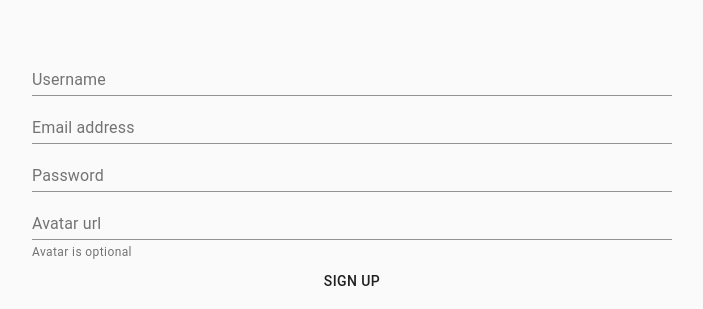
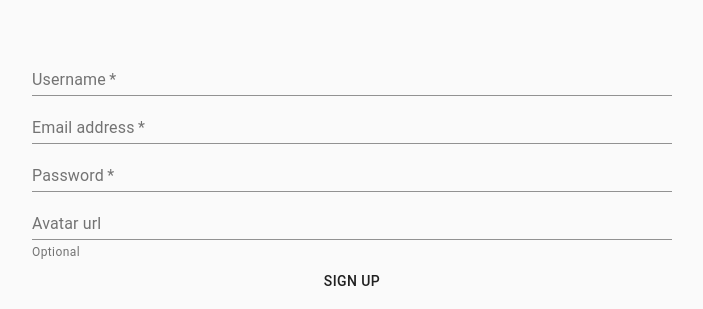
Before and after one commit to maturc/lavander, a React (Create React App) app in the folder client/: page / in a window 1280 px wide. Both pictures are taken after typing "Sample", "Sample" into the empty fields and a click on the button "CREATE A NEW ACCOUNT". Shown: the part 208-517 px from the top of the page, without its empty margins (288-991 px from the left). Built offline with nearby package versions, Linux system fonts and the light colour scheme; no server answers.

Commit message:
added signup validation and moved grid style ->css

```diff
--- a/client/src/components/LogIn.tsx
+++ b/client/src/components/LogIn.tsx
@@ -1,16 +1,8 @@
 import React, { useState } from 'react';
 import { TextField, Button, Grid } from '@material-ui/core';
-import { makeStyles } from '@material-ui/core/styles';
 import fetchInterface from './custom_hooks/fetchInterface';
 
-const useStyles = makeStyles({
-  gridHeight: {
-    height: '100vh'
-  }
-});
 function LogIn(props: any) {
-  const classes = useStyles();
-
   const [email, setEmail] = useState<string>("");
   const [password, setPassword] = useState<string>("");
   const [isLoginValid, setIsLoginValid] = useState<boolean>(true);
@@ -49,7 +41,7 @@ function LogIn(props: any) {
   }
   return(
     <Grid container justify="center">
-      <Grid className={classes.gridHeight} xs={12} sm={6} container item direction="column" justify="center">
+      <Grid className="grid-height" xs={12} sm={6} container item direction="column" justify="center">
         <TextField value={email}    onChange={(e)=>setEmail   (e.target.value)} label="Email address" error={!isLoginValid} />
         <TextField value={password} onChange={(e)=>setPassword(e.target.value)} label="Password"      error={!isLoginValid} helperText={ isLoginValid ? "" : "Invalid credentials!" } />
         <Button onClick={handleButton}>Log in</Button>
--- a/client/src/components/Registration.tsx
+++ b/client/src/components/Registration.tsx
@@ -1,41 +1,86 @@
 import React, { useState } from 'react';
 import fetchInterface from './custom_hooks/fetchInterface';
 import { Grid, TextField, Button } from '@material-ui/core';
-import { makeStyles } from '@material-ui/core/styles';
+import useIsVarcharValidation from './custom_hooks/useIsVarcharValidation';
+import useEmailValidation from './custom_hooks/useEmailValidation';
 
-const useStyles = makeStyles({
-  gridHeight: {
-    height: '100vh'
+function Registration(props: any) {
+  const [username, setUsername] = useState<string>("");
+  const [email,    setEmail   ] = useState<string>("");
+  const [password, setPassword] = useState<string>("");
+  const [avatar,   setAvatar  ] = useState<string>("");
+  //validation
+  const [isUsernameValid, setIsUsernameValid] = useState<boolean>(true);
+  const [isEmailValid,    setIsEmailValid   ] = useState<boolean>(true);
+  const [isPasswordValid, setIsPasswordValid] = useState<boolean>(true);
+  const [isAvatarValid,   setIsAvatarValid  ] = useState<boolean>(true);
+  /* const [isInitialRender, setIsInitialRender] = useState<boolean>(true); */
+
+/*   function isVarcharValid (value: string, callback: Function, lower: number = 2, upper: number = 45): void {
+    if(value.length > upper || value.length < lower)
+      callback( false );
+    else
+      callback( true );
   }
-});
-function Registration(props: any) {
-  const classes = useStyles();
+  function validateEmail(adress: string) {
+    const re = /^(([^<>()[\]\\.,;:\s@"]+(\.[^<>()[\]\\.,;:\s@"]+)*)|(".+"))@((\[[0-9]{1,3}\.[0-9]{1,3}\.[0-9]{1,3}\.[0-9]{1,3}\])|(([a-zA-Z\-0-9]+\.)+[a-zA-Z]{2,}))$/;
+    return re.test(String(adress).toLowerCase());
+  } */
+  useIsVarcharValidation( username, setIsUsernameValid );
+  useIsVarcharValidation( password, setIsPasswordValid, 4 );
+  useIsVarcharValidation( avatar,   setIsAvatarValid, 0, 200 );
+  useEmailValidation    ( email,    setIsEmailValid );
+  /* useEffect(() => {
+    if(!isInitialRender)
+      isVarcharValid( username, setIsUsernameValid );
+  }, [username]);
 
-  const [username, setUsername] = useState<string>("");
-  const [email, setEmail] = useState<string>("");
-  const [password, setPassword] = useState<string>("");
-  const [avatar, setAvatar] = useState<string>("");
+  useEffect(() => {
+    if(email.length > 45 || email.length < 4)
+      setIsEmailValid(false);
+    else
+      setIsEmailValid( validateEmail( email ) );
+  }, [email]);
 
+  useEffect(() => {
+    isVarcharValid( password, setIsPasswordValid, 4 );
+  }, [password]);
+  useEffect(() => {
+    isVarcharValid ( avatar, setIsAvatarValid, 0, 200 );
+  }, [avatar]);
+
+  useEffect(() => {
+    setIsInitialRender(false);
+  }, []); */
   function handleButton() {
+    if(isUsernameValid && isEmailValid && isPasswordValid && isAvatarValid && (username || email || password)) {
       const body = JSON.stringify({
         username: username,
         email: email,
         password: password,
         avatar: avatar
       });
-    fetchInterface("/users/signup", "post", body)
+      fetchInterface( "/users/signup", "post", body )
         .then((data)=> {
-        console.log(data);
+          console.log( data );
+        })
+        .catch( err => {
+          alert( "Could not sign up!" );
         });
+    } else {
+        setIsUsernameValid( false );
+        setIsEmailValid   ( false );
+        setIsPasswordValid( false );
+    }
   }
   return(
     <Grid container justify="center">
-      <Grid className={classes.gridHeight} xs={12} sm={6} container item direction="column" justify="center">
-        <TextField value={username} onChange={(e)=>setUsername (e.target.value)} label="Username"/>
-        <TextField value={email}    onChange={(e)=>setEmail    (e.target.value)} label="Email address"/>
-        <TextField value={password} onChange={(e)=>setPassword (e.target.value)} label="Password" />
-        <TextField value={avatar}   onChange={(e)=>setAvatar   (e.target.value)} label="Avatar url" helperText="Avatar is optional"/>
-        <Button onClick={handleButton}>Sign Up</Button> {/* NEEEEEEDS FEEDBACK, was the signup completed??? was it succesfull?? */}
+      <Grid className="grid-height" xs={12} sm={6} container item direction="column" justify="center">
+        <TextField value={username} onChange={(e)=>setUsername (e.target.value)} label="Username"      error={!isUsernameValid} required={true} />
+        <TextField value={email}    onChange={(e)=>setEmail    (e.target.value)} label="Email address" error={!isEmailValid}    required={true} />
+        <TextField value={password} onChange={(e)=>setPassword (e.target.value)} label="Password"      error={!isPasswordValid} required={true} />
+        <TextField value={avatar}   onChange={(e)=>setAvatar   (e.target.value)} label="Avatar url"    error={!isAvatarValid}   helperText="Optional"/>
+        <Button onClick={handleButton}>Sign Up</Button>
         <Button onClick={() => props.setSignup(false) }>Go back to log in</Button>
       </Grid>
     </Grid>
--- /dev/null
+++ b/client/src/components/custom_hooks/useEmailValidation.tsx
@@ -0,0 +1,19 @@
+import { useState, useEffect } from "react";
+
+export default function useEmailValidation( value: string, callback: Function ) {
+  const [isInitialRender, setIsInitialRender] = useState<boolean>(true);
+  function validateEmail( adress: string ) {
+    const re = /^(([^<>()[\]\\.,;:\s@"]+(\.[^<>()[\]\\.,;:\s@"]+)*)|(".+"))@((\[[0-9]{1,3}\.[0-9]{1,3}\.[0-9]{1,3}\.[0-9]{1,3}\])|(([a-zA-Z\-0-9]+\.)+[a-zA-Z]{2,}))$/;
+    return re.test(String(adress).toLowerCase());
+  }
+  useEffect(() => {
+    if( !isInitialRender )
+      if( value.length > 45 || value.length < 4 )
+        callback( false );
+      else
+        callback( validateEmail( value ) );
+  }, [value]);
+  useEffect(() => {
+    setIsInitialRender( false );
+  }, []);
+}
--- /dev/null
+++ b/client/src/components/custom_hooks/useIsVarcharValidation.tsx
@@ -0,0 +1,18 @@
+import { useState, useEffect } from "react";
+
+export default function useIsVarcharValidation( value: string, callback: Function, lower: number = 2, upper: number = 45 ) {
+  const [isInitialRender, setIsInitialRender] = useState<boolean>(true);
+  function isVarcharValid ( value: string, callback: Function, lower: number, upper: number ): void {
+    if( value.length > upper || value.length < lower )
+      callback( false );
+    else
+      callback( true );
+  }
+  useEffect(() => {
+    if( !isInitialRender )
+      isVarcharValid( value, callback, lower, upper );
+  }, [value]);
+  useEffect(() => {
+    setIsInitialRender( false );
+  }, []);
+}
--- a/client/src/main.css
+++ b/client/src/main.css
@@ -134,4 +134,8 @@
 .error-404 {
   padding: 8px;
 }
+
+.grid-height {
+  height: 100vh;
+}
 /*# sourceMappingURL=main.css.map */
--- a/client/src/main.sass
+++ b/client/src/main.sass
@@ -78,3 +78,5 @@
 
 .error-404
   padding: 8px
+.grid-height
+  height: 100vh
```
Also changed, not shown: 1 other file (tests, documents, lock files or other folders). Lines whose indentation alone changed are shown as unchanged.
